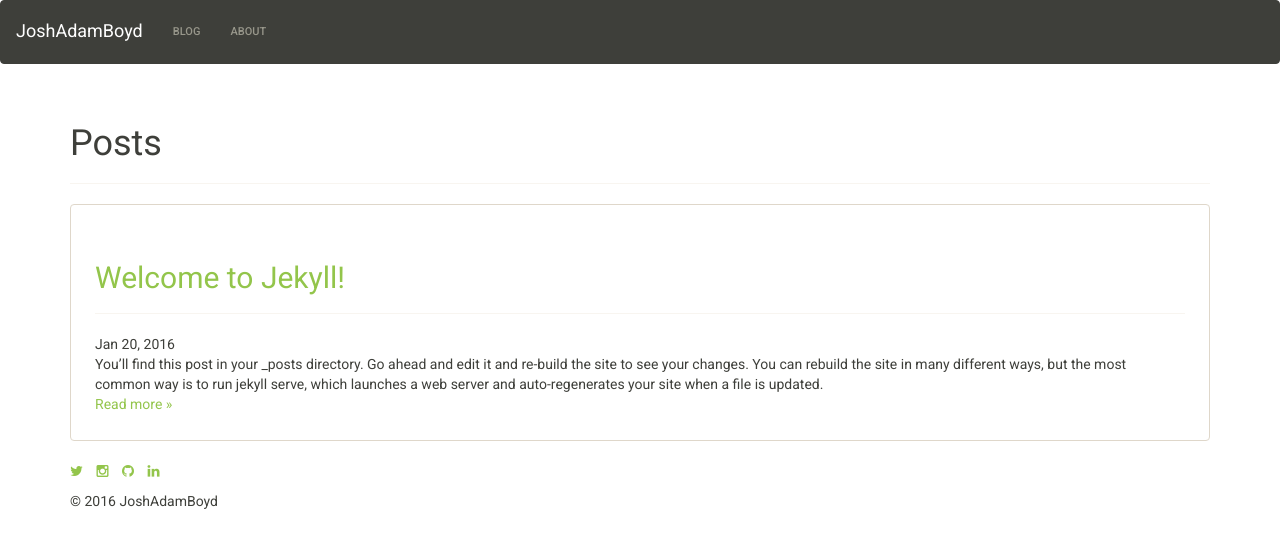
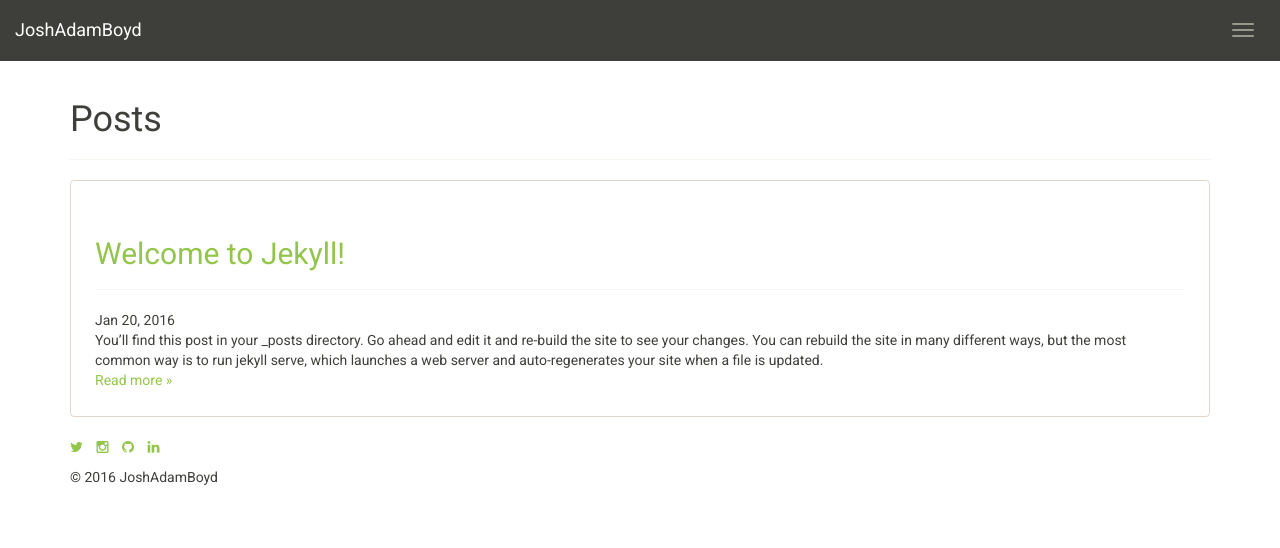
Before and after one commit to joshadamboyd/joshadamboyd.github.io, a Jekyll site: the page built from index.html, in a window 1280 px wide. Shown: the top 548 px of the page. Built offline with Jekyll 4.4.1, drawn with Linux system fonts in a browser that asks for light colours; the list of posts is cut into pages by our own code.

Commit message:
Full screen nav

```diff
--- a/_includes/header.html
+++ b/_includes/header.html
@@ -1,6 +1,6 @@
-<nav class="navbar navbar-default" role="navigation">
+<nav class="navbar navbar-default navbar-fixed-top" role="navigation">
   <div class="navbar-header">
-    <button type="button" class="navbar-toggle" data-toggle="collapse" data-target="#navbar-collapse">
+    <button type="button" class="navbar-toggle" data-toggle="modal" data-target="#menu-modal">
       <span class="sr-only">Toggle navigation</span>
 
       <span class="icon-bar"></span>
@@ -10,24 +10,30 @@
 
     <a class="navbar-brand" href="{{ "/" | prepend: site.baseurl }}" title="{{ site.title }}">{{ site.title }}</a>
   </div>
+</nav>
 
-  <div class="collapse navbar-collapse" id="navbar-collapse">
-    <ul class="nav navbar-nav">
-      <li class="dropdown">
-        <a href="#" class="dropdown-toggle" data-toggle="dropdown" role="button" aria-haspopup="true" aria-expanded="false">Blog</a>
-        <ul class="dropdown-menu">
+<div class="modal fade fullscreen" id="menu-modal" tabindex="-1" role="dialog" aria-labelledby="myModalLabel" aria-hidden="true">
+  <div class="modal-dialog">
+    <div class="modal-content" style="color:#fff;">
+      <div class="modal-header" style="border:0;">
+        <button type="button" class="close btn btn-link" data-dismiss="modal" aria-hidden="true">
+          <i class="fa fa-close fa-lg" style="color:#999;"></i>
+        </button>
+
+        <h4 class="modal-title text-center"><span class="sr-only">Main navigation</span></h4>
+      </div>
+
+      <div class="modal-body text-center">
+        <ul class="list-unstyled">
+          <li><a href="{{ "/" | prepend: site.baseurl }}" title="Home">Home</a></li>
+          <li><a href="{{ "/about" | prepend: site.baseurl }}" title="About Me">About</a></li>
+          <li><a href="{{ "/contact" | prepend: site.baseurl }}" title="Contact">Contact</a></li>
+
           {% for post in site.posts limit:5 %}
             <li><a href="{{ post.url | prepend: site.baseurl }}" title="{{ post.title }}">{{ post.title }}</a></li>
           {% endfor %}
         </ul>
-      </li>
-      <li class="dropdown">
-        <a href="#" class="dropdown-toggle" data-toggle="dropdown" role="button" aria-haspopup="true" aria-expanded="false">About</a>
-        <ul class="dropdown-menu">
-          <li><a href="{{ "/about" | prepend: site.baseurl }}" title="About Me">About Me</a></li>
-          <li><a href="{{ "/contact" | prepend: site.baseurl }}" title="Contact">Contact</a></li>
-        </ul>
-      </li>
-    </ul>
+      </div>
+    </div>
   </div>
-</nav>
+</div>
--- a/_layouts/default.html
+++ b/_layouts/default.html
@@ -8,7 +8,7 @@
 
       {% include header.html %}
 
-      <div class="container">
+      <div id="content" class="container">
         {{ content }}
       </div>
 
--- a/_sass/_theme.scss
+++ b/_sass/_theme.scss
@@ -193,3 +193,78 @@
     }
   }
 }
+
+
+
+
+
+#content {
+  margin-top: $navbar-height;
+}
+
+
+
+.navbar-header {
+  float: none;
+}
+
+.navbar-toggle {
+  display: block;
+}
+
+.navbar-collapse.collapse {
+  display: none !important;
+}
+
+
+
+/* FULL SCREEN MODAL STYLES
+-------------------------------------------------- */
+.fullscreen .modal-dialog {
+  margin: 0 0 0 0;
+  width: 100%;
+  height: 100%;
+  min-height: 100%;
+  padding: 0;
+  color: #333;
+}
+
+.fullscreen .modal-content {
+  height: 100%;
+  min-height: 100%;
+  border-radius: 0;
+  color: #333;
+  background: rgba(255, 255, 255, 0.97);
+  overflow:auto;
+}
+
+.fullscreen .modal-body ul {
+  padding: 100px 0 0 0;
+}
+
+.fullscreen .modal-body li {
+  padding: 10px 0 10px 0 ;
+}
+
+.fullscreen .modal-body a {
+  color: #333;
+  font-size: 300%;
+}
+
+@media (max-width: 480px){
+  .fullscreen .modal-body ul {
+    padding: 30px 0 0 0;
+    overflow: auto;
+  }
+
+  .fullscreen .modal-body li {
+    padding: 4px 0 4px 0 ;
+  }
+
+  .fullscreen .modal-body a {
+    color: #333;
+    font-size: 200%;
+    text-transform: uppercase;
+    font-weight: 700;
+  }
+}
```
